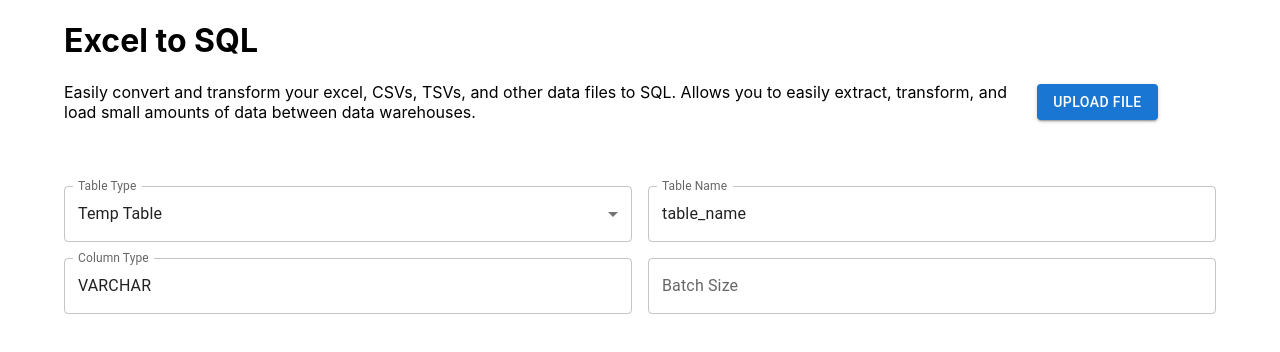
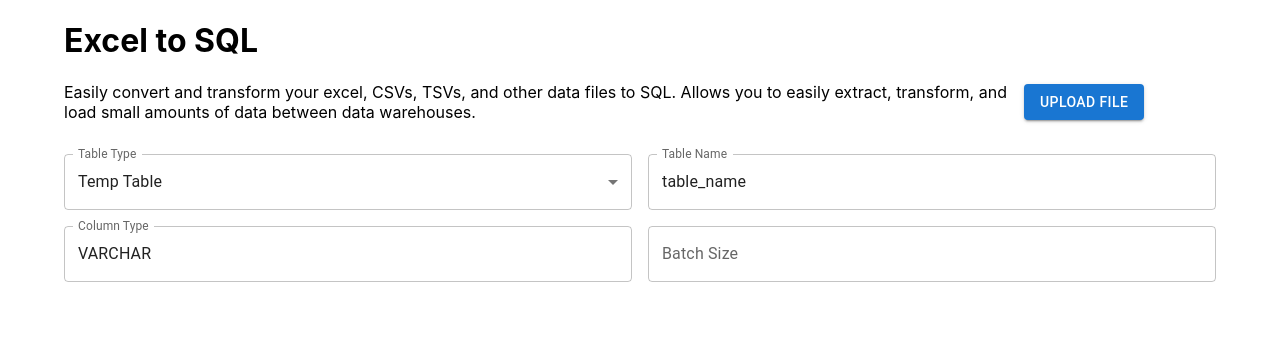
Before and after one commit to ryanwith/sqlgenerator, a React (Create React App) app: page / in a window 1280 px wide. Shown: the top 352 px of the page. Built offline with nearby package versions, Linux system fonts and the light colour scheme.

Commit message:
fix bug adding comma to create table statements

```diff
--- a/src/App.js
+++ b/src/App.js
@@ -36,24 +36,19 @@ function App() {
     }
   };
 
-
-
-
   useEffect(() => {
     if (fileData !== null && (fileData || tableName || columnType || tableType || batchSize !== null)) {
       const allStatements = generateAllStatements(fileData, tableName, columnType, tableType, batchSize);
-      const newSQL = allStatements.join();
+      const newSQL = allStatements.join("");
       setSQL(newSQL);
       setIsVisible(!!newSQL); // Show SQLDisplay if newSQL is not empty
     }
   }, [fileData, tableName, columnType, tableType, batchSize]);
 
-
-
 return (
   <Container>
     <h1>Excel to SQL</h1>
-    <Grid container spacing={2}>
+    <Grid container >
       <Grid item md={10} sm={9}>
           Easily convert and transform your excel, CSVs, TSVs, and other data files to SQL. Allows you to easily extract, transform, and load small amounts of data between data warehouses.
       </Grid>
--- a/src/components/SQLDisplay.js
+++ b/src/components/SQLDisplay.js
@@ -6,7 +6,8 @@ function SQLDisplay({ sql, onChange }) {
       rows="10"
       style={{ width: '100%', resize: 'both' }}
       value={sql}
-      onChange={onChange}
+      // onChange={onChange}
+      placeholder='Your SQL will appear here'
     />
   );
 }
```
